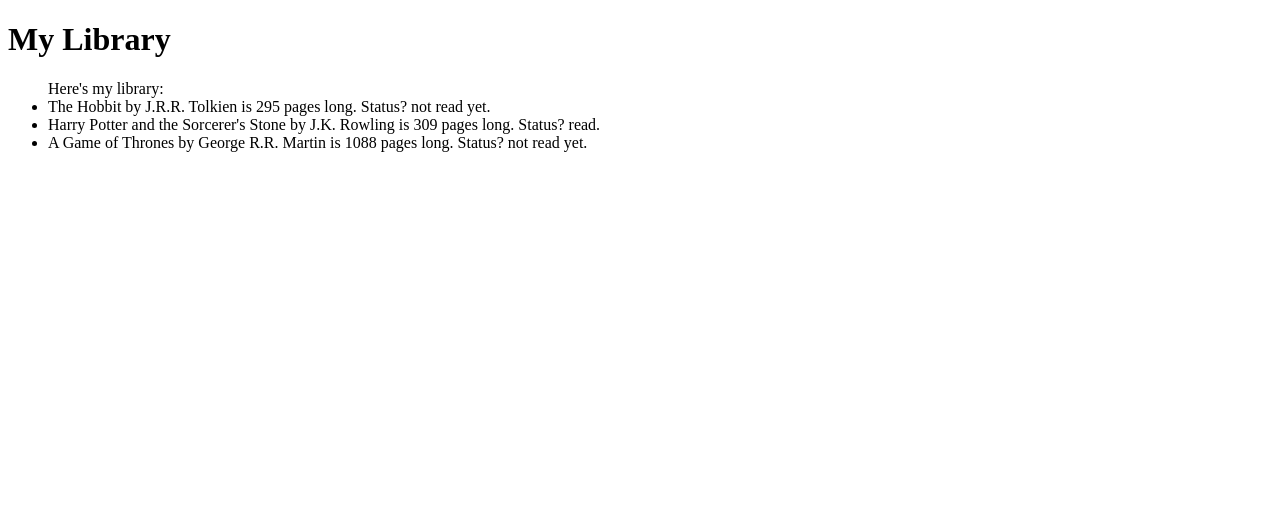
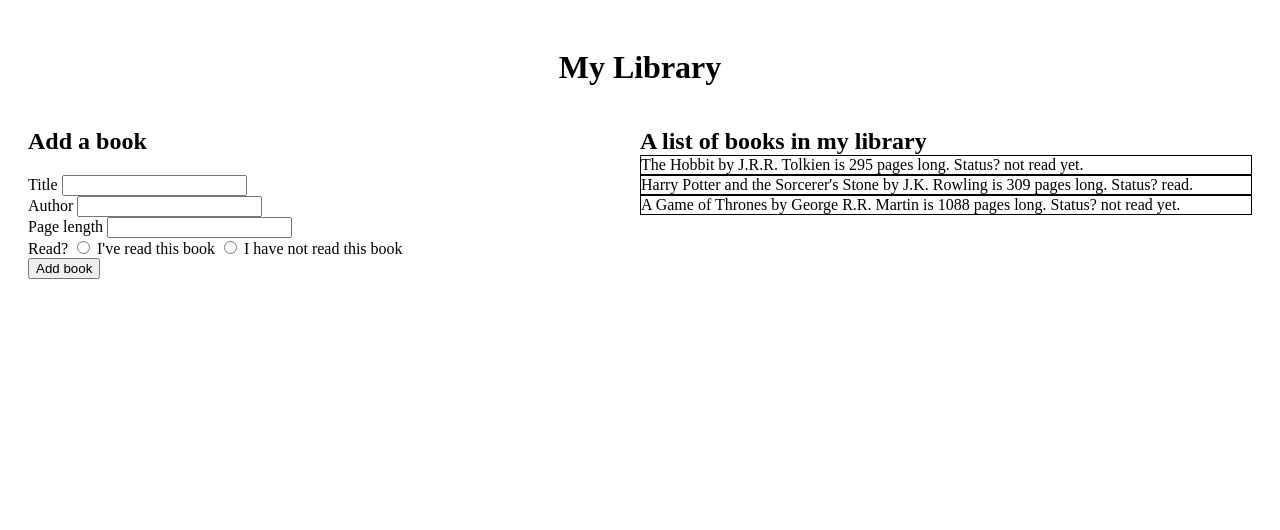
Before and after one commit to edensalt/library, a website: page index.html in a window 1280 px wide. Drawn offline with Linux system fonts and the light colour scheme.

Commit message:
Add form to add new book and minor formatting

```diff
--- a/app.js
+++ b/app.js
@@ -22,11 +22,10 @@
 addBookToLibrary('Harry Potter and the Sorcerer\'s Stone', 'J.K. Rowling', 309, 'read');
 addBookToLibrary('A Game of Thrones', 'George R.R. Martin', 1088, 'not read yet');
 
-console.log(myLibrary);
-
 for (i = 0; i < myLibrary.length; i++) {
-  const list = document.querySelector('ul');
-  const bookItem = document.createElement('li');
+  const list = document.getElementById('book-list');
+  const bookItem = document.createElement('div');
+  bookItem.classList.add('book-card');
   bookItem.textContent = `${myLibrary[i].title} by ${myLibrary[i].author} is ${myLibrary[i].pages} pages long. Status? ${myLibrary[i].read}.`;
   list.appendChild(bookItem);
 }
--- a/index.html
+++ b/index.html
@@ -4,12 +4,41 @@
     <meta charset="UTF-8">
     <meta http-equiv="X-UA-Compatible" content="IE=edge">
     <meta name="viewport" content="width=device-width, initial-scale=1.0">
-    <title>Object Practice</title>
+    <title>Library</title>
     <link rel="stylesheet" href="styles.css">
 </head>
 <body>
-    <h1>My Library</h1>
-    <ul>Here's my library:</ul>
+    <div class="body">
+        <h1 class="header">My Library</h1>
+        <div class="add-book">
+            <h2>Add a book</h2>
+            <form>
+                <div class="book-input">
+                    <div class="title">
+                        <label for="title">Title</label>
+                        <input type="text" name="title" id="title">
+                    </div>
+                    <div class="author">
+                        <label for="author">Author</label>
+                        <input type="text" name="author" id="author">
+                    </div>
+                    <div class="pages">
+                        <label for="pages">Page length</label>
+                        <input type="number" name="pages" id="pages">
+                    </div>
+                    <div class="read">
+                        Read?
+                        <input type="radio" id="read-yes" name="read" value="yes">
+                        <label for="read-yes">I've read this book</label>
+                        <input type="radio" id="read-no" name="read" value="no">
+                        <label for="read-no">I have not read this book</label>
+                    </div>
+                </div>
+                <button id="submit-button" type="submit">Add book</button>
+            </form>
+        </div>
+        <h2 id="book-list">A list of books in my library</h2>
+    </div>
 </body>
 <script src="app.js"></script>
 </html>
--- a/styles.css
+++ b/styles.css
@@ -0,0 +1,18 @@
+.body {
+    display: grid;
+    grid-template-columns: 1fr 1fr;
+    grid-template-rows: 1fr 5fr;
+    padding: 20px;
+}
+
+.header {
+    grid-column-start: span 2;
+    justify-self: center;
+    align-self: center;
+}
+
+.book-card {
+    border: solid 1px black;
+    font-size: 1rem;
+    font-weight: 100;
+}
```
Also changed, not shown: README.md.
